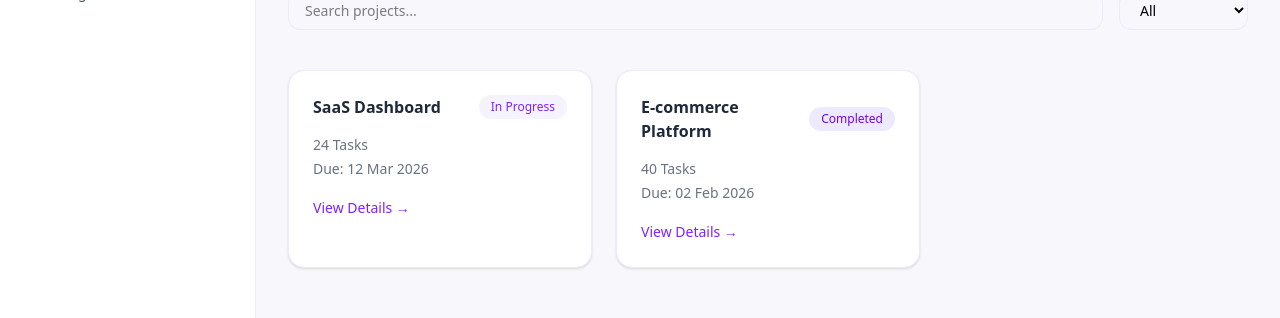
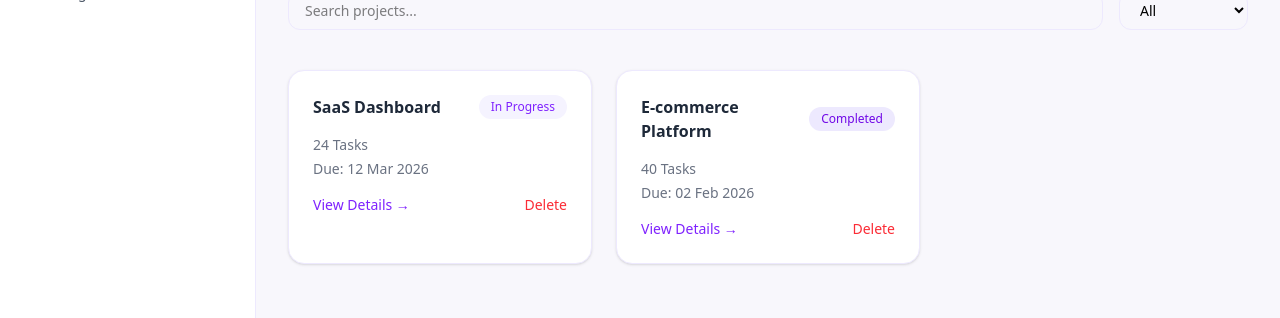
Before and after one commit to SouravDaroch/koda-dashboard, a Next.js app: page /dashboard/projects in a window 1280 px wide. Shown: the part 209-527 px from the top of the page. Built offline with nearby package versions, Linux system fonts and the light colour scheme.

Commit message:
feat(projects): implement project deletion with smooth exit animation

```diff
--- a/src/app/(dashboard)/dashboard/projects/components/ProjectCard.tsx
+++ b/src/app/(dashboard)/dashboard/projects/components/ProjectCard.tsx
@@ -6,25 +6,28 @@ import { easeOut, motion } from "framer-motion";
 
 export default function ProjectCard({
     project,
+    onDelete
 }: {
     project: Project;
+     onDelete: (id: string) => void;
 }) {
     return (
         <motion.div
             initial={{ opacity: 0, y: 20, scale: 0.98 }}
             animate={{ opacity: 1, y: 0, scale: 1 }}
-            exit={{ opacity: 0, y: 20, scale: 0.98 }}
+            exit={{ opacity: 0, y: -20, scale: 0.98 }}
             transition={{
-                duration: 0.3,
+                duration: 0.4,
                 ease:easeOut
-
                 // ease: [0.22, 1, 1, 2], // smooth cubic-bezier
             }}
             whileHover={{
                 y: -4,
-                transition: { duration: 0.2 },
+                transition: { duration: 0.2,
+                    ease:easeOut
+                },
             }}
-            className="bg-white rounded-2xl p-6 border border-violet-100 shadow-sm hover:shadow-md transition space-y-4"
+            className="bg-white rounded-2xl p-6 border border-violet-100 shadow-sm hover:shadow-lg transition space-y-4"
         >
             <div className="flex items-center justify-between">
                 <h3 className="font-semibold text-gray-800">
@@ -37,10 +40,21 @@ export default function ProjectCard({
                 <p>{project.tasks} Tasks</p>
                 <p>Due: {project.dueDate}</p>
             </div>
-
-            <button className="text-sm font-medium text-violet-600 hover:text-violet-700 transition">
+<div className="flex justify-between">
+   <button className="text-sm font-medium text-violet-600 hover:text-violet-700 transition">
                 View Details →
             </button>
+
+    <button
+  onClick={() => onDelete(project.id)}
+  className="text-sm text-red-500 hover:text-red-600 transition cursor-pointer"
+>
+  Delete
+</button>
+</div>
+
+
+
         </motion.div>
     );
 }
--- a/src/app/(dashboard)/dashboard/projects/page.tsx
+++ b/src/app/(dashboard)/dashboard/projects/page.tsx
@@ -41,6 +41,10 @@ export default function ProjectsPage() {
     setProjects((prev) => [project, ...prev]);
   };
 
+const handleDeleteProject = (id: string) => {
+  setProjects((prev) => prev.filter((p) => p.id !== id));
+};
+
   const filteredProjects = projects.filter((project) => {
     const matchesSearch = project.name
       .toLowerCase()
@@ -82,7 +86,7 @@ export default function ProjectsPage() {
       <div className="grid gap-6 sm:grid-cols-2 lg:grid-cols-3">
          <AnimatePresence mode="popLayout">
         {filteredProjects.map((project) => (
-          <ProjectCard key={project.id} project={project} />
+          <ProjectCard key={project.id} project={project}  onDelete={handleDeleteProject}/>
         ))}
         </AnimatePresence>
       </div>
```
